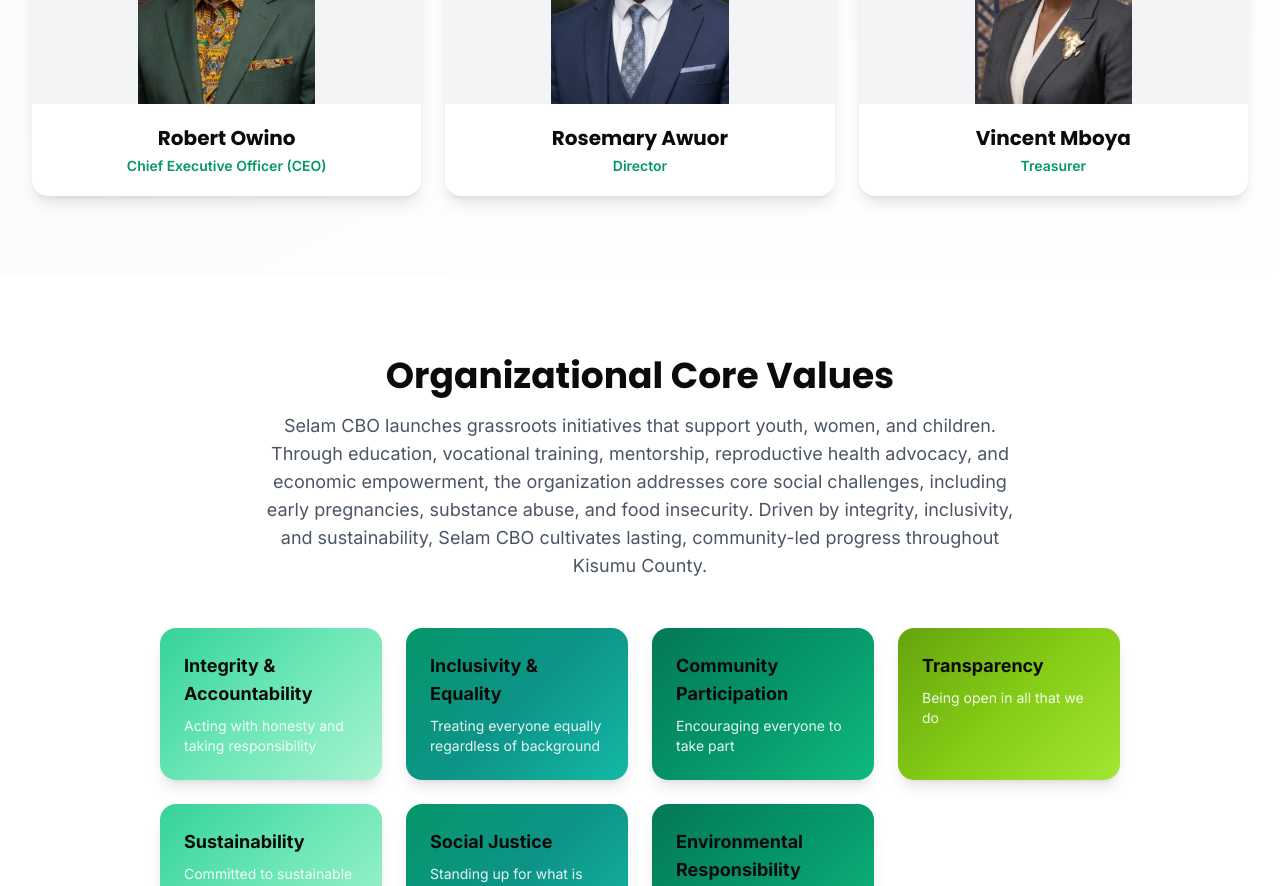
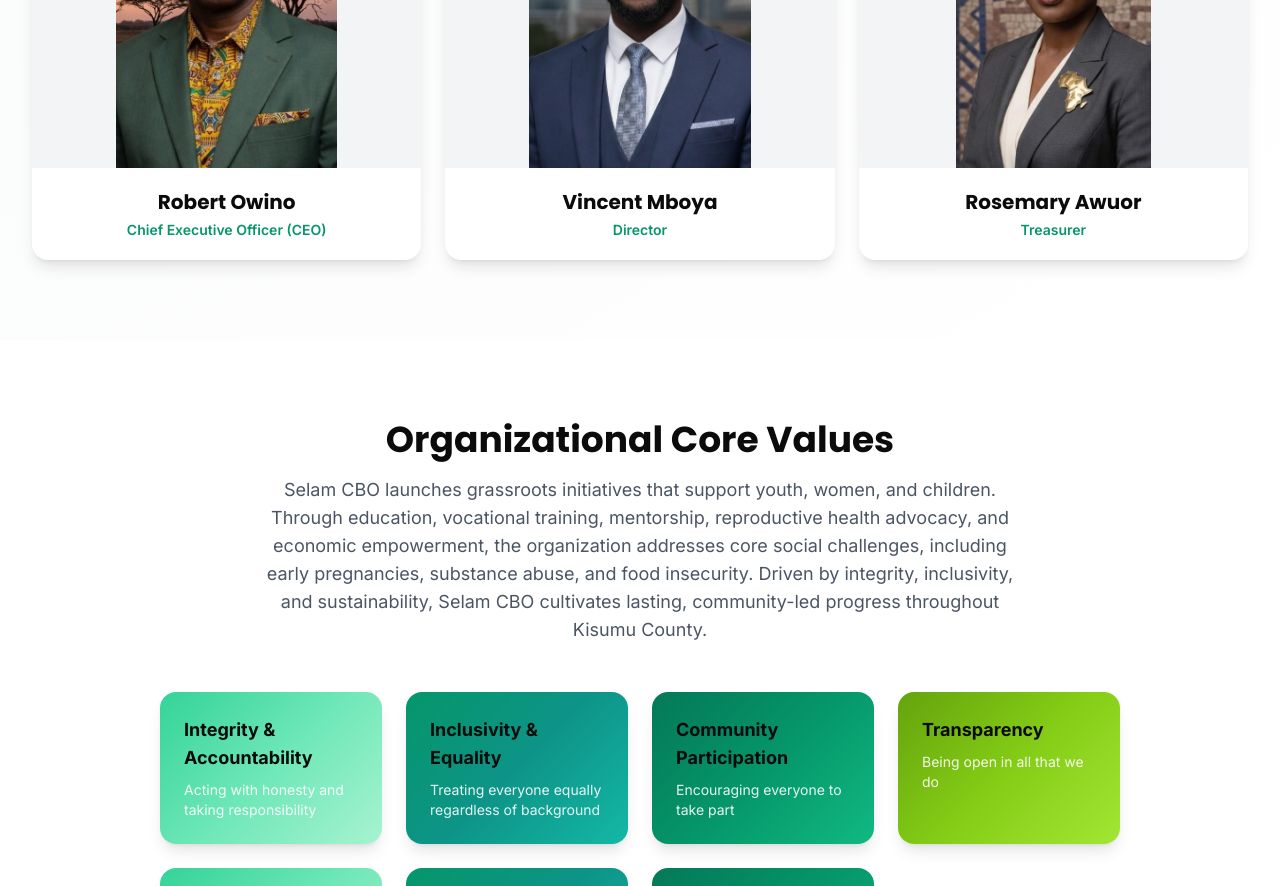
Before and after one commit to Vinn254/selam-NGO, a Next.js app: page /about in a window 1280 px wide. Shown: the part 1080-1966 px from the top of the page. Built offline with nearby package versions, Linux system fonts and the light colour scheme.

Commit message:
Fix: PIC2=Vince Mboya, PIC3=Rosemary Awuor, larger images

```diff
--- a/components/TeamSection.js
+++ b/components/TeamSection.js
@@ -12,13 +12,13 @@
     description: 'Leading Selam CBO with vision and dedication to community empowerment.',
   },
   {
-    name: 'Rosemary Awuor',
+    name: 'Vincent Mboya',
     role: 'Director',
     image: '/PIC2.jpeg',
     description: 'Driving strategic initiatives and fostering partnerships for sustainable growth.',
   },
   {
-    name: 'Vincent Mboya',
+    name: 'Rosemary Awuor',
     role: 'Treasurer',
     image: '/PIC3.jpeg',
     description: 'Ensuring transparent financial management and resource allocation.',
@@ -62,7 +62,7 @@
         transitionProperty: 'opacity, transform, box-shadow'
       }}
     >
-      <div className="relative h-56 sm:h-64 w-full overflow-hidden rounded-t-2xl">
+      <div className="relative h-72 sm:h-80 w-full overflow-hidden rounded-t-2xl">
         <Image
           src={member.image}
           alt={member.name}
```
